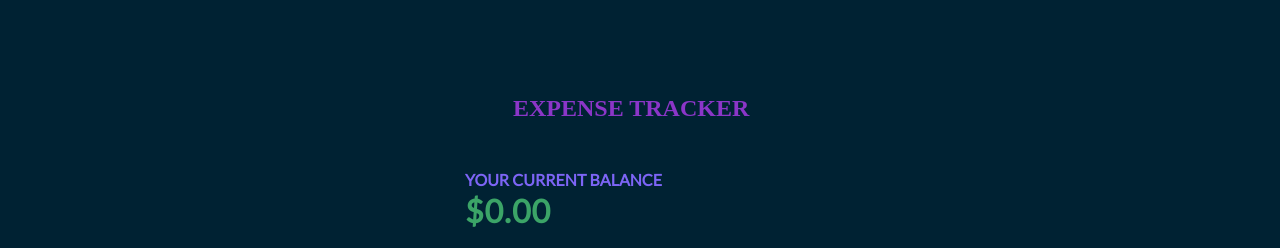
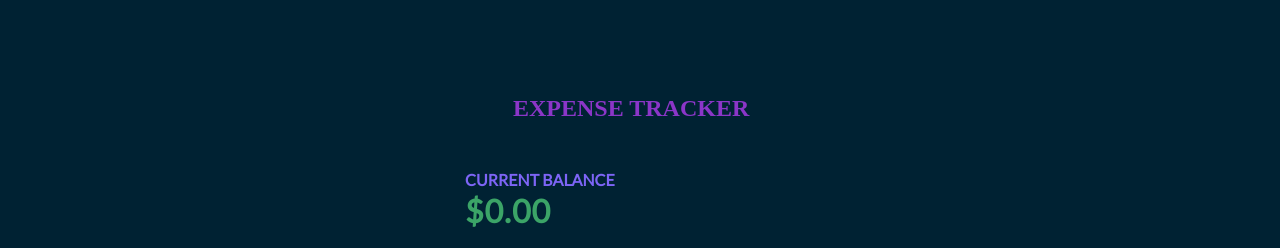
Before and after one commit to shivam-sharma7/Expense-Tracker, a React (Vite) app: page / in a window 1280 px wide. Shown: the top 248 px of the page. Built offline with nearby package versions, Linux system fonts and the light colour scheme.

Commit message:
let's keep current balance

```diff
--- a/src/components/Balance.jsx
+++ b/src/components/Balance.jsx
@@ -1,4 +1,4 @@
- import { useContext } from "react";
+import { useContext } from "react";
 import { GlobalContext } from "../context/GlobalState";
 
 const Balance = () => {
@@ -9,7 +9,7 @@ const Balance = () => {
 
   return (
     <>
-      <h4>Your Current Balance</h4>
+      <h4>Current Balance</h4>
       <h1>${total}</h1>
     </>
   );
```
